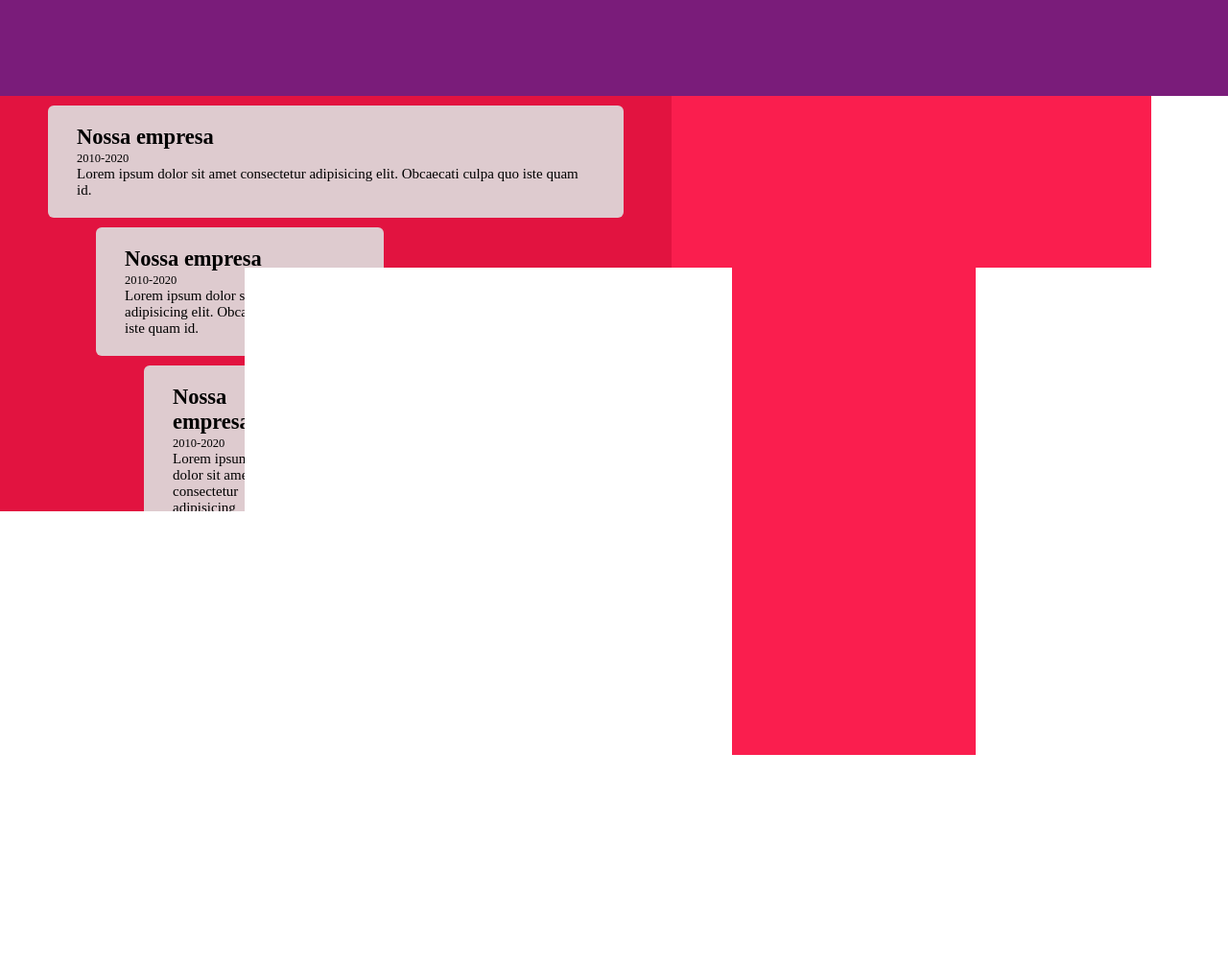
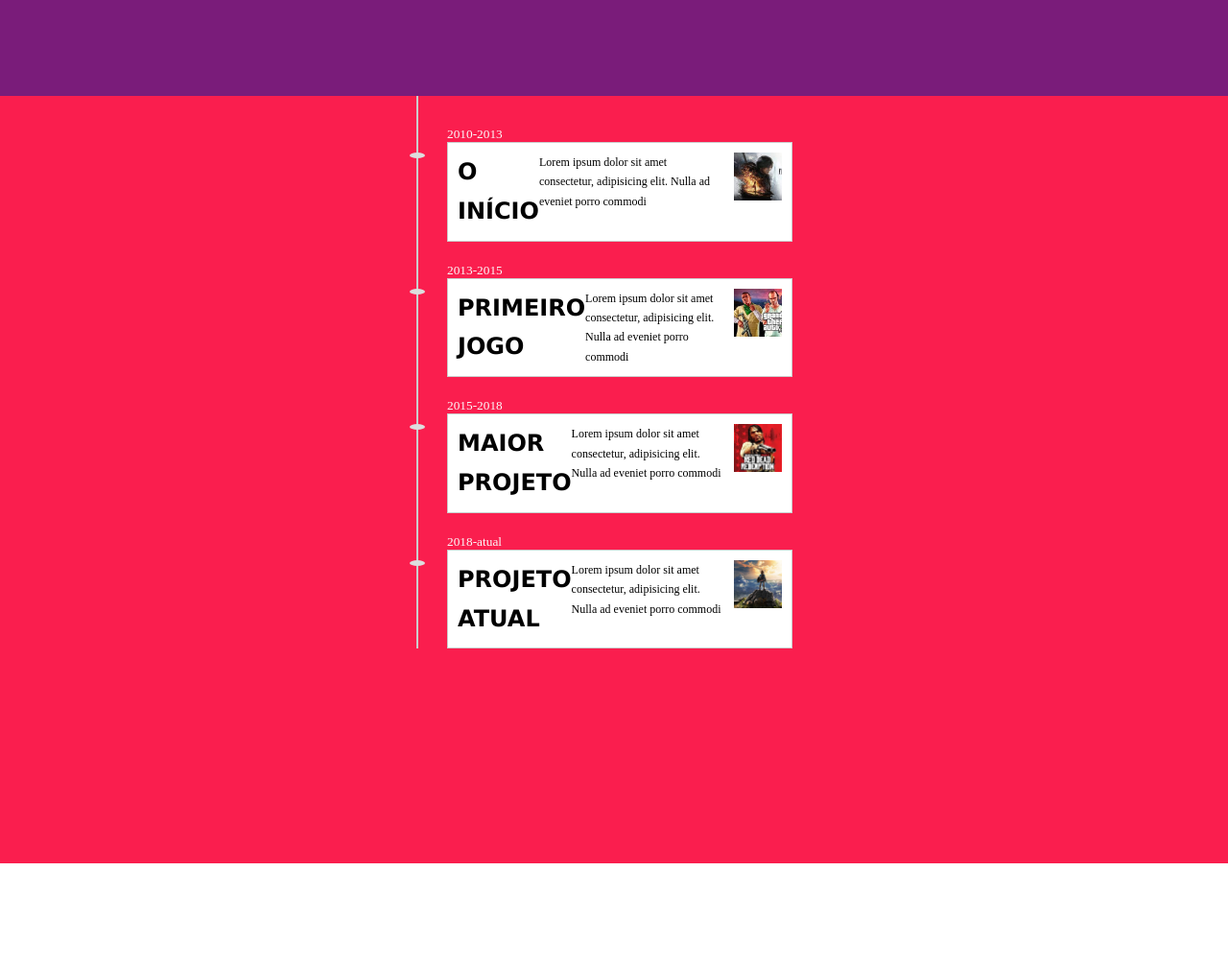
Before and after one commit to gabrimoreira/desafio_HTML_CSS, a plain HTML site: page index.html in a window 1280 px wide. Shown: the part 1500-2506 px from the top of the page at 96% size. After the commit the page ends 2400 px from the top, so only its background shows below. Drawn offline with Linux system fonts and the light colour scheme.

Commit message:
Fazendo a parte de linha do tempo

```diff
--- a/index.html
+++ b/index.html
@@ -34,7 +34,7 @@
 
 
     <section>
-
+<!----->
         <div class="servicos">
             <h1>Nossos Serviços</h1>
             <div class="imagens-servicos">
@@ -96,33 +96,31 @@
     </section>
 
     <section>
-        <div class="time-line">
-            <div class="container esquerda">
-                <div class="texto">
-                    <h2>Nossa empresa</h2>
-                    <small>2010-2020</small>
-                    <p>Lorem ipsum dolor sit amet consectetur adipisicing elit. Obcaecati culpa quo iste quam id.</p>
-                </div>
-            <div class="container direita">
-                <div class="texto">
-                    <h2>Nossa empresa</h2>
-                    <small>2010-2020</small>
-                    <p>Lorem ipsum dolor sit amet consectetur adipisicing elit. Obcaecati culpa quo iste quam id.</p>
-                </div>
-                <div class="container esquerda">
-                    <div class="texto">
-                        <h2>Nossa empresa</h2>
-                        <small>2010-2020</small>
-                        <p>Lorem ipsum dolor sit amet consectetur adipisicing elit. Obcaecati culpa quo iste quam id.</p>
-                    </div>
-                <div class="container direita">
-                        <div class="texto">
-                            <h2>Nossa empresa</h2>
-                            <small>2010-2020</small>
-                            <p>Lorem ipsum dolor sit amet consectetur adipisicing elit. Obcaecati culpa quo iste quam id.</p>
-                        </div>
+        <div class="timeline">
+        <div class="timeline-area">
+            <small>2010-2013</small>
+            <div class="card1">
+                <h2>O Início</h2>
+                <p>Lorem ipsum dolor sit amet consectetur, adipisicing elit. Nulla ad eveniet porro commodi </p>
+
+            </div>
+            <small>2013-2015</small>
+            <div class="card2">
+                <h2>Primeiro jogo</h2>
+                <p>Lorem ipsum dolor sit amet consectetur, adipisicing elit. Nulla ad eveniet porro commodi </p>
+            </div>
+            <small>2015-2018</small>
+            <div class="card3">
+                <h2>Maior projeto</h2>
+                <p>Lorem ipsum dolor sit amet consectetur, adipisicing elit. Nulla ad eveniet porro commodi </p>
+            </div>
+            <small>2018-atual</small>
+            <div class="card4">
+                <h2>Projeto atual</h2>
+                <p>Lorem ipsum dolor sit amet consectetur, adipisicing elit. Nulla ad eveniet porro commodi </p>
             </div>
         </div>
+    </div>
     </section>
     <!--
     <section class="portfolio" id="nosso-portfolio">
--- a/style/style.css
+++ b/style/style.css
@@ -117,6 +117,9 @@ section.banner > h1{
     display: flex;
     justify-content: space-around;
     padding: 10px;
+    /*overflow-x: auto;
+    flex-wrap: wrap;
+    */
   }
 
   div.imagens-servicos > div{
@@ -179,29 +182,110 @@ section.banner > h1{
   #nosso-portfolio{
 
   }
-  .time-line{
-    position: relative;
-    max-width: 1200px;
-    margin: 100px auto;
+
+  /*time line*/
+  .timeline{
     background-color: #FA1E4E;
     height: 100vh;
+}
+
+.timeline-area{
+    margin-left: auto;
+    margin-right: auto;
+    width: 360px;
+    border-left: 2px solid #ccc;
+    padding: 30px 20px 0 30px;
+}
+
+.timeline-area div{
+    background-color: #fff;
+    padding: 10px;
+    font-size: 16px;
+    border: 1px solid #ccc;
+    line-height: 1.7;
+    position: relative;
+    margin-bottom: 20px;
+    display: flex;
+}
+
+div::before{
+    content: '';
+    display: block;
+    width: 10px;
+    border-radius: 50%;
+    background-color: #000;
+    border: 3px solid #ddd;
+    position: absolute;
+    top: 10px;
+    left: -40px;
+}
+
+div::after{
+    content: '';
+
+}
+
+.timeline-area p{
     margin: 0;
+    font-size: 12px;
 }
-  .container{
-    padding: 10px 50px;
-    width: 50%;
-    background: #e21340;
+
+.timeline-area div h2{
+    margin: 0;
+    text-transform: uppercase;
+    font-family: Verdana, Geneva, Tahoma, sans-serif;
 }
-  .texto{
-    padding: 20px 30px;
-    background:#decbcf;
+
+
+
+.card1::after{
+  content: '';
+  width: 50px;
+  height: 50px;
+  margin-left: 10px;
+  background-image: url("/images/game-finalFantasy.jpg");
+  background-size: cover;
+  background-repeat: no-repeat;
   position: relative;
-    border-radius: 6px;
-    font-size: 15px;
+  flex-shrink: 0;
 }
-  .esquerda{
-    left:0;
+
+.card2::after{
+  content: '';
+  width: 50px;
+  height: 50px;
+  margin-left: 10px;
+  background-image: url("/images/game-gta.jpg");
+  background-size: cover;
+  background-repeat: no-repeat;
+  position: relative;
+  flex-shrink: 0;
 }
-  .direita{
-    left: 50%;
+
+.card3::after{
+  content: '';
+  width: 50px;
+  height: 50px;
+  margin-left: 10px;
+  background-image: url("/images/game-redDead.jpg");
+  background-size: cover;
+  background-repeat: no-repeat;
+  position: relative;
+  flex-shrink: 0;
 }
+
+.card4::after{
+  content: '';
+  width: 50px;
+  height: 50px;
+  margin-left: 10px;
+  background-image: url("/images/game-zelda.jpg");
+  background-size: cover;
+  background-repeat: no-repeat;
+  position: relative;
+  flex-shrink: 0;
+}
+.timeline-area small{
+  color: #fbfafa;
+
+}
```
Lines whose indentation alone changed are shown as unchanged.
